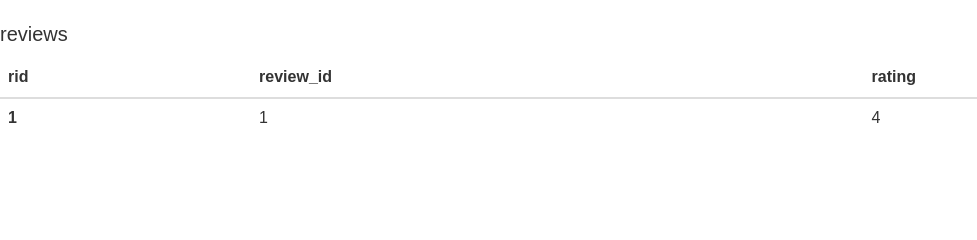
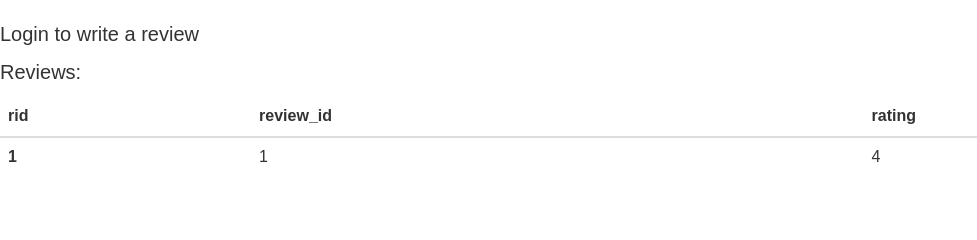
Before and after one commit to SicilyZzz/database-project-1, a Flask app: template templates/show_restaurant_detail.html in a window 1280 px wide. Shown: the part 304-544 px from the top of the page, without its empty margins (0-977 px from the left). Run offline with Flask 2, Linux system fonts and the light colour scheme; the template is opened without the code that fills it: most values are stand-ins (such as "Sample title", 1, 10 or a date in 2020); parts of the project's set-up code (start-up, migrations or seed data) failed here and were passed over; some libraries are stand-ins or nearby versions.

Commit message:
working on insert review (have some errors)

```diff
--- a/server.py
+++ b/server.py
@@ -340,6 +340,45 @@ def show_restaurant_details():
     context = dict(data = restaurant, username=username, reviews=reviews)
 
     return render_template("show_restaurant_detail.html", **context)
+# write review
+
+@app.route('/write_review_act', methods=['POST'])
+def write_review_act():
+    restaurant={}
+    restaurant['rid']=request.args.get('rid')
+
+    username="guest"
+    if session.get('logged_in'):
+        username=session['u_name']
+    else:
+        # you cannot write a review without login
+        return redirect(url_for('show_restaurant_detail', rid=restaurant['rid']))
+    review={}
+    review['rating']=5 # TODO: get from html
+    review['plaintext']=request.form['review_text']
+
+    review['date']=datetime.datetime.now().strftime("%Y-%m-%d")
+    for col in ['useful', 'funny', 'cool']:
+        review[col]=0
+    review['uid']=session['uid']
+    review['rid']=restaurant['rid']
+    print(review)
+    try:
+        review_id=None
+        cursor = g.conn.execute("SELECT COUNT(review_id) FROM restaurants")
+        for result in cursor:
+            review_id=int(result[0])+1
+        cursor.close()
+        review['review_id']=str(review_id)
+        print(review)
+        try:
+            g.conn.execute('INSERT INTO reviews(review_id, rating, plaintext, useful, funny, cool, date, uid, rid) VALUES (%(review_id)s, %(rating)s, %(plaintext)s, %(useful)s, %(funny)s, %(cool)s, %(date)s, %(uid)s, %(rid)s)', review)
+        except:
+            flash('error')
+    except:
+        flash('error')
+    return redirect(url_for('show_restaurant_detail', rid=restaurant['rid']))
+    # return render_template("show_restaurant_detail.html", messages={"rid":restaurant['rid']})
 if __name__ == "__main__":
     import click
 
--- a/templates/show_restaurant_detail.html
+++ b/templates/show_restaurant_detail.html
@@ -64,8 +64,18 @@
       </tbody>
     </table>
   {% endif %}
-
-<p>reviews</p>
+{% if not session.logged_in %}
+<p>Login to write a review</p>
+{% else %}
+<p>Write a review:</p>
+<div class="form-group">
+  <form action="/write_review_act">
+    <textarea class="form-control" rows="5" name="review_text"></textarea>
+    <button type="submit" class="btn btn-default">Submit</button>
+  </form>
+</div>
+{% endif %}
+<p>Reviews:</p>
 <table class="table">
   <thead>
     <tr>
```
